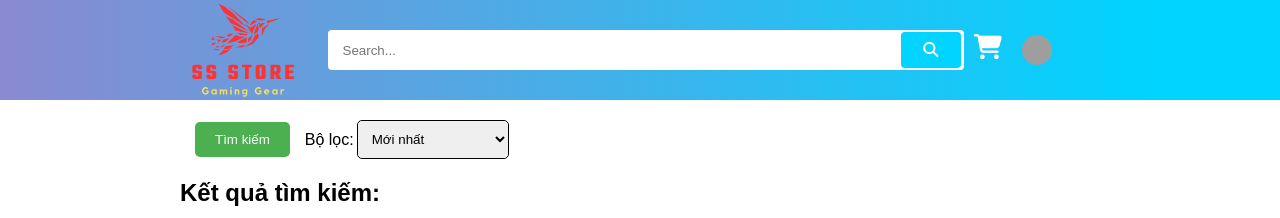
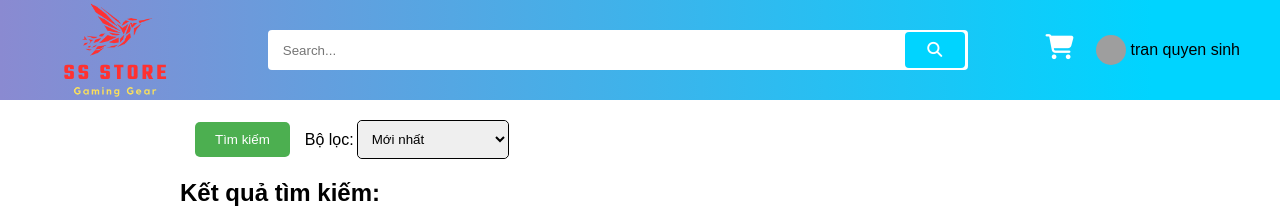
Before and after one commit to TranQuyenSinh/Website_SS_Store, a PHP site: page /html/timkiem.html in a window 1280 px wide. Shown: the top 218 px of the page. Run offline with PHP 8.4, Linux system fonts and the light colour scheme; some libraries are stand-ins or nearby versions; grey boxes are pictures that could not be loaded.

Commit message:
Fixed css header_user

```diff
--- a/Client/CSS/index.css
+++ b/Client/CSS/index.css
@@ -85,7 +85,7 @@ color:#000;
   color: #fff;
 }
 .header_user {
-  width: 100px;
+  min-width: 100px;
   position: relative;
   display: flex;
   align-items: center;
@@ -139,6 +139,9 @@ padding: 0 0 0 15px;
 }
 .header_user_menu_option_1:hover {
 background-color: #f5f5f5;
+}
+.header_user.none {
+  display:none;
 }
 .container {
   width: 100%;
--- a/Client/CSS/timkiem.css
+++ b/Client/CSS/timkiem.css
@@ -18,11 +18,12 @@ body {
   padding: 0 10px;
 }
 .header_container {
-    max-width:75%;
+  max-width: 1200px;
   height: 100%;
   display: flex;
   align-items: center;
-    justify-content: space-between;
+  width: 100%;
+  flex: 1;
 }
 .header_logo {
   cursor: pointer;
@@ -32,7 +33,8 @@ body {
   margin-right: 10px;
 }
 .header_search {
-    width: 700px;
+  width: 100%;
+  max-width: 700px;
   height: 40px;
   display: flex;
   align-items: center;
@@ -42,6 +44,8 @@ body {
   padding-right: 3px;
   padding-left: 10px;
   overflow: hidden;
+  flex: 1;
+  margin: 0 auto;
 }
 .header_search_bar {
   min-width:80%;
@@ -76,16 +80,15 @@ body {
   color: #fff;
 }
 .header_user {
-    width: 100px;
+  min-width: 100px;
   position: relative;
   display: flex;
   align-items: center;
   margin-left: 10px;
   cursor: pointer;
 }
-/* Không có user */
-.header_user.none{
-   display:none;
+.header_user p {
+
 }
 .header_user img{
   width: 30px;
@@ -93,21 +96,28 @@ body {
   margin-right: 5px;
   border-radius: 50%;
 }
-.header_user p{
-}
+/* .header_user p{
+} */
 .header_user_menu_option {
 position: absolute;
 display: none;
-  bottom: -80px;
+bottom: -114px;
 justify-content: center;
 flex-direction: column;
 padding-left: 2px;
-  width: 100px;
-  height: 80px;
+width: 150px;
+height: 100px;
 background-color: #fff;
 z-index: 2;
 border-radius: 3px;
-  overflow: hidden;
+}
+
+.header_user:hover .header_user_menu_option::before {
+content: "";
+width: 100%;
+height: 24px;
+position: absolute;
+top: -17px;
 }
 .header_user:hover .header_user_menu_option {
 display: block;
@@ -117,26 +127,17 @@ body {
 height: 50%;
 display: flex;
 align-items: center;
-  border-bottom: 1px solid #f5f5f5;
+border-bottom: 1px solid #d4d0d0;
 color:#000;
 transition: all 0.2s;
+padding: 0 0 0 15px;
 }
 .header_user_menu_option_1:hover {
 background-color: #f5f5f5;
-
 }
-.header_user_menu_option_2 {
-  display: flex;
-  align-items: center;
-  height: 50%;
-  color:#000;
-  transition: all 0.2s;
+.header_user.none {
+  display:none;
 }
-.header_user_menu_option_2:hover {
-  background-color: #f5f5f5;
-
-}
-
 .container {
 	max-width: 960px;
 	margin: 0 auto;
--- a/Client/html/timkiem.html
+++ b/Client/html/timkiem.html
@@ -13,10 +13,7 @@
 		<div class="header">
 			<div class="header_container">
 				<a href="index.html">
-					<img
-						src="../images/logo2.png"
-						class="header_logo"
-					/>
+					<img src="../images/logo2.png" class="header_logo" />
 				</a>
 				<div class="header_search">
 					<input
@@ -35,11 +32,11 @@
 						<i class="fa-solid fa-cart-shopping"> </i>
 					</a>
 				</div>
-				<div class="header_user none">
+				<div class="header_user">
 					<img
 						src="https://cdn-icons-png.flaticon.com/512/147/147144.png?w=360"
 					/>
-					<p>sinh</p>
+					<p>tran quyen sinh</p>
 					<div class="header_user_menu_option">
 						<div class="header_user_menu_option_1">
 							<a href="link/to/profile">Profile</a>
@@ -49,7 +46,7 @@
 						</div>
 					</div>
 				</div>
-				<div class="header_user">
+				<div class="header_user none">
 					<img
 						src="https://static2.yan.vn/YanNews/2167221/202102/facebook-cap-nhat-avatar-doi-voi-tai-khoan-khong-su-dung-anh-dai-dien-e4abd14d.jpg"
 					/>
```
Also changed, not shown: Client/CSS/cart.css (+25 -26 lines), Client/html/cart.html (+4 -7 lines), Client/html/index.html (+15 -18 lines). Lines whose indentation alone changed are shown as unchanged.
